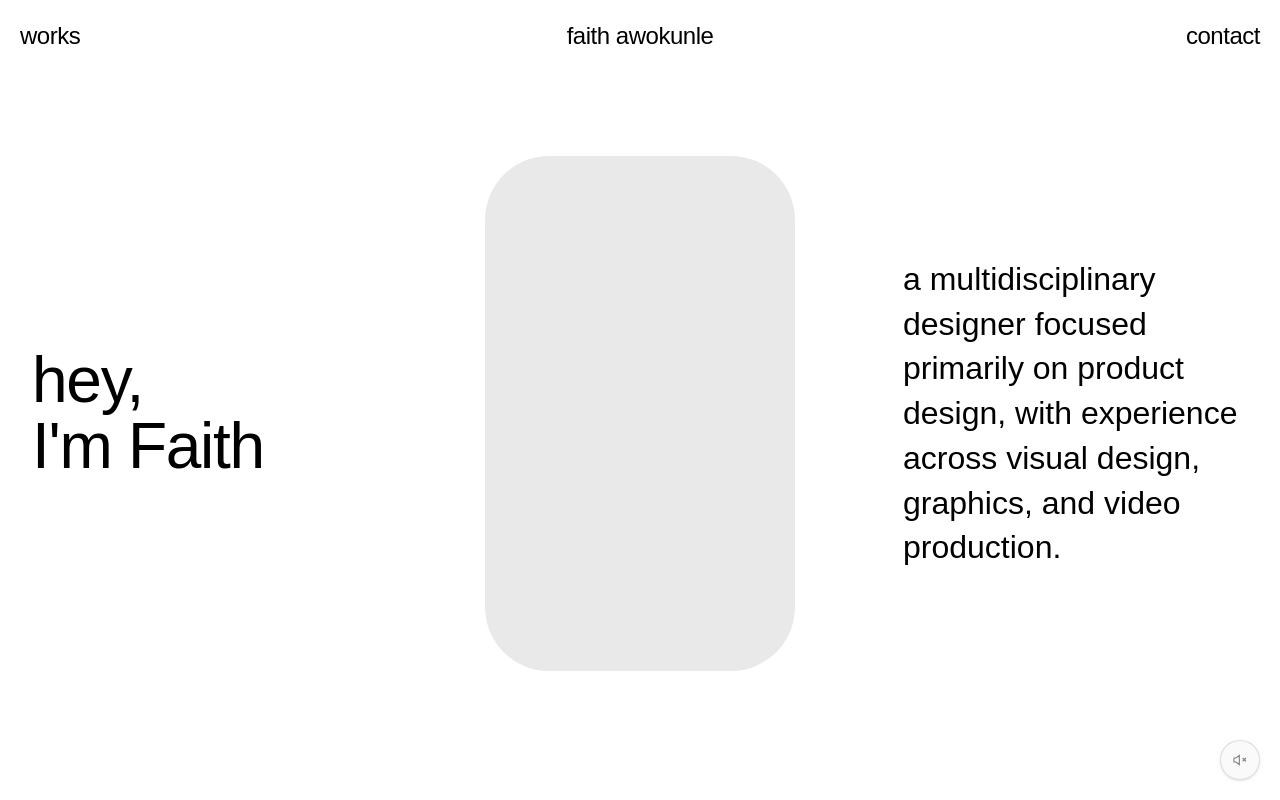
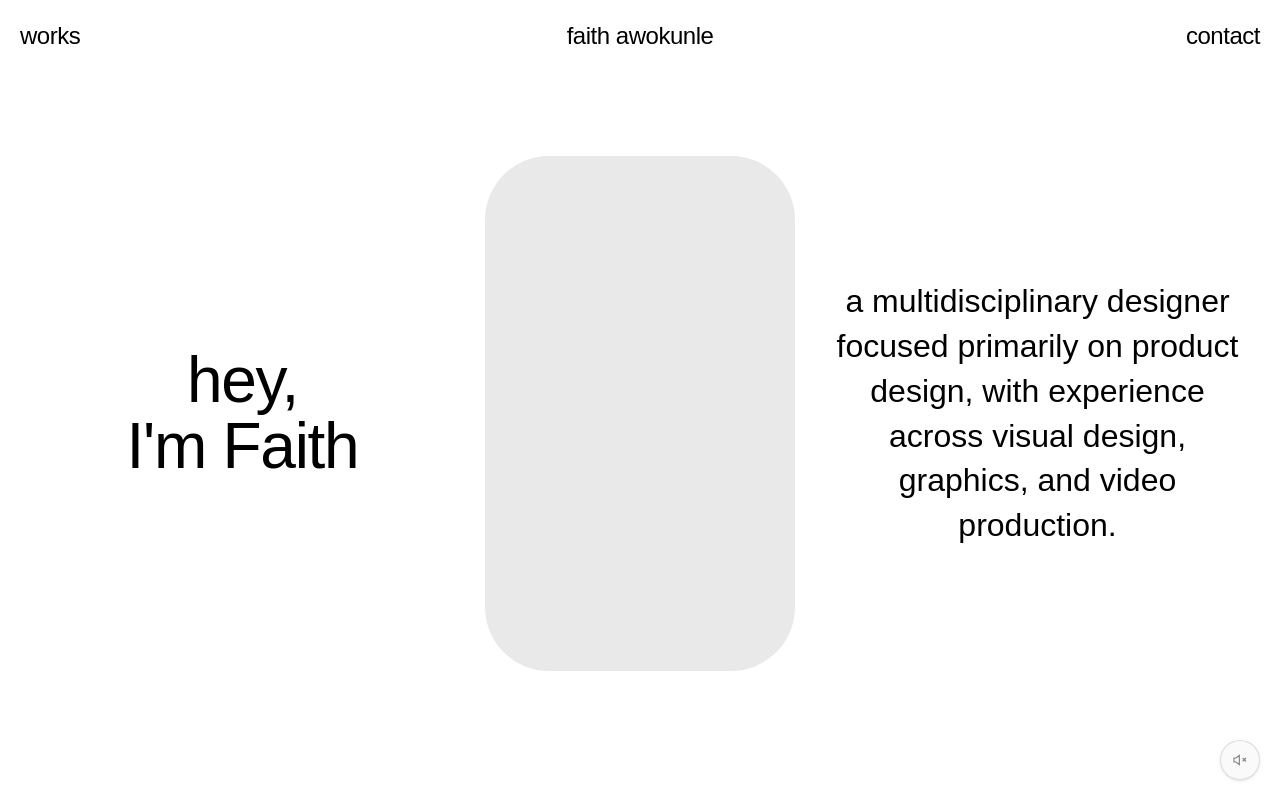
Before and after one commit to Faithorfaith/portfolio, a Next.js app: page / in a window 1280 px wide. Shown: the top 800 px of the page. Built offline with nearby package versions, Linux system fonts and the light colour scheme; no server answers; the database is empty.

Commit message:
Center hero layout and improve game wins

```diff
--- a/app/globals.css
+++ b/app/globals.css
@@ -1082,9 +1082,9 @@ a:focus-visible, button:focus-visible, select:focus-visible, input:focus-visible
 .home-nav-compact .new-home-nav { grid-template-columns: repeat(3, auto); justify-content: center; gap: 48px; transform: none; font-size: 16px; }
 .home-nav-compact .new-home-nav a:last-child { justify-self: center; }
 .new-home-nav a:last-child { justify-self: end; }
-.new-hero-grid { display: grid; grid-template-columns: 1fr 310px 1fr; gap: 108px; align-items: center; margin-top: 124px; }
-.new-hero-grid h1 { align-self: center; font-size: 64px; line-height: 1.02; text-align: left; }
-.new-hero-grid > p { max-width: 430px; justify-self: center; align-self: center; font-family: var(--home-rounded), Arial, sans-serif; font-size: 32px; line-height: 1.4; text-align: left; text-transform: lowercase; }
+.new-hero-grid { display: grid; grid-template-columns: 1fr 310px 1fr; gap: 32px; align-items: center; margin: 124px auto 0; }
+.new-hero-grid h1 { align-self: center; font-size: 64px; line-height: 1.02; text-align: center; }
+.new-hero-grid > p { max-width: 430px; justify-self: center; align-self: center; font-family: var(--home-rounded), Arial, sans-serif; font-size: 32px; line-height: 1.4; text-align: center; text-transform: lowercase; }
 .new-experience { width: min(824px, calc(100% - 40px)); margin: 180px auto 0; font-family: var(--home-rounded); font-size: 32px; line-height: 1.4; text-align: center; text-transform: lowercase; }
 .new-hero-media { width: 310px; height: 515px; overflow: hidden; border-radius: 64px; background: rgb(0 0 0 / 10%); }
 .new-hero-media video, .new-hero-media img { width: 100%; height: 100%; object-fit: cover; }
@@ -1163,6 +1163,9 @@ a:focus-visible, button:focus-visible, select:focus-visible, input:focus-visible
 .game-dialog header { display: flex; justify-content: space-between; align-items: center; font-size: 12px; color: #676767; }.game-dialog header button { width: 36px; height: 36px; border-radius: 50%; background: #f1f1f1; font-size: 22px; }
 .game-dialog h2 { margin-top: 28px; font-size: 38px; letter-spacing: -.04em; text-transform: lowercase; }.game-panel { margin-top: 22px; padding: 22px; border: 1px solid #dededb; border-radius: 22px; background: #fff; }.game-panel > p { margin: 0; font-size: 15px; line-height: 1.45; color: #676767; }.game-score { display: block; margin-top: 10px; font-size: 13px; letter-spacing: .03em; }
 .game-action { display: block; margin: 22px auto 0; padding: 10px 16px; border: 1px solid #d6d6d2; border-radius: 999px; background: #171717; color: #fff; font-size: 12px; transition: background .2s ease, color .2s ease; }.game-action:hover { background: #fff; color: #171717; }
+.game-win-celebration { display: flex; align-items: center; justify-content: center; gap: 12px; margin: -4px 0 14px; color: #171717; font-size: 15px; font-weight: 700; letter-spacing: .02em; animation: game-win-pop .45s cubic-bezier(.2,.8,.2,1) both; }.game-win-celebration span { color: #d49a32; font-size: 20px; animation: game-win-spark 1s ease-in-out infinite alternate; }.game-panel.is-win { border-color: #d9b66a; box-shadow: 0 12px 30px rgb(211 163 65 / 13%); }
+@keyframes game-win-pop { from { opacity: 0; transform: translateY(8px) scale(.96); } to { opacity: 1; transform: translateY(0) scale(1); } }
+@keyframes game-win-spark { from { transform: scale(.8) rotate(-10deg); opacity: .55; } to { transform: scale(1.15) rotate(10deg); opacity: 1; } }
 .tic-grid { width: min(330px, 100%); margin: 24px auto 0; display: grid; grid-template-columns: repeat(3, 1fr); gap: 8px; }.tic-grid button { aspect-ratio: 1; border: 1px solid #e1e1df; border-radius: 16px; background: #f3f3f0; font-family: var(--home-rounded); font-size: 38px; transition: background .2s ease, transform .2s ease; }.tic-grid button:hover { background: #e4e4df; transform: scale(.96); }
 .rps-row { display: grid; grid-template-columns: repeat(3, 1fr); gap: 8px; margin-top: 24px; }.rps-row button { min-height: 76px; border: 1px solid #ddd; border-radius: 16px; background: #f3f3f0; font-size: 13px; transition: color .2s ease, background .2s ease, transform .2s ease; }.rps-row button:hover { color: #fff; background: #171717; transform: translateY(-3px); }
 .memory-grid { display: grid; grid-template-columns: repeat(4, 1fr); gap: 8px; margin-top: 24px; }.memory-grid button { aspect-ratio: 1; border: 1px solid #ddd; border-radius: 14px; background: #202020; color: #fff; font-size: 28px; transition: background .2s ease, transform .2s ease; }.memory-grid button:hover { background: #444; transform: rotate(2deg); }
@@ -1171,7 +1174,7 @@ a:focus-visible, button:focus-visible, select:focus-visible, input:focus-visible
   .home-nav-compact .new-home-nav { gap: 20px; }
   .new-hero { min-height: auto; padding: 24px 20px 100px; }
   .new-home-nav { font-size: 16px; }
-  .new-hero-grid { grid-template-columns: 1fr; gap: 38px; margin-top: 90px; }
+  .new-hero-grid { grid-template-columns: 1fr; gap: 32px; margin-top: 90px; }
   .new-hero-grid h1 { font-size: 48px; }.new-hero-grid > p { font-size: 24px; }.new-hero-media { width: min(310px, 75vw); height: min(515px, 125vw); justify-self: center; border-radius: 48px; }
   .new-experience { margin-top: 100px; font-size: 25px; }
   .new-featured { min-height: auto; grid-template-columns: 1fr; padding: 80px 20px 110px; }.new-featured-copy { position: static; }.new-featured-copy p { font-size: 20px; }
--- a/components/portfolio/homepage-game-train.tsx
+++ b/components/portfolio/homepage-game-train.tsx
@@ -1,6 +1,7 @@
 'use client'
 
 import { useEffect, useMemo, useRef, useState } from 'react'
+import type React from 'react'
 
 type GameId = 'tic' | 'rps' | 'memory' | 'connect'
 type GameDefinition = { id: GameId; title: string; short: string }
@@ -11,6 +12,10 @@ const games: GameDefinition[] = [
   { id: 'memory', title: 'Memory Match', short: 'Find every pair' },
   { id: 'connect', title: 'Connect Four', short: 'Outthink the conductor' },
 ]
+
+function WinCelebration({ children }: { children: React.ReactNode }) {
+  return <div className="game-win-celebration" role="status"><span aria-hidden="true">✦</span>{children}<span aria-hidden="true">✦</span></div>
+}
 
 const winner = (board: string[]) => {
   const lines = [[0,1,2],[3,4,5],[6,7,8],[0,3,6],[1,4,7],[2,5,8],[0,4,8],[2,4,6]]
@@ -44,7 +49,7 @@ function TicTacToe() {
     }
     setBoard(next)
   }
-  return <div className="game-panel"><p>{result === 'X' ? 'You won.' : result === 'O' ? 'I won this round.' : result === 'draw' ? 'A draw.' : 'You are X. Make your move.'}</p><div className="tic-grid">{board.map((cell, i) => <button key={i} onClick={() => play(i)} aria-label={`Square ${i + 1}${cell ? `: ${cell}` : ''}`}>{cell}</button>)}</div><button className="game-action" onClick={() => setBoard(Array(9).fill(''))}>Replay</button></div>
+  return <div className={`game-panel ${result === 'X' ? 'is-win' : ''}`}>{result === 'X' && <WinCelebration>You won!</WinCelebration>}<p>{result === 'X' ? 'You won.' : result === 'O' ? 'I won this round.' : result === 'draw' ? 'A draw.' : 'You are X. Make your move.'}</p><div className="tic-grid">{board.map((cell, i) => <button key={i} onClick={() => play(i)} aria-label={`Square ${i + 1}${cell ? `: ${cell}` : ''}`}>{cell}</button>)}</div><button className="game-action" onClick={() => setBoard(Array(9).fill(''))}>Replay</button></div>
 }
 
 function RockPaperScissors() {
@@ -58,7 +63,8 @@ function RockPaperScissors() {
     setMessage(`You: ${choice}. Me: ${computer}. ${draw ? 'Draw.' : win ? 'You win.' : 'I win.'}`)
     if (!draw) setScore(([you, me]) => win ? [you + 1, me] : [you, me + 1])
   }
-  return <div className="game-panel"><p>{message}</p><strong className="game-score">You {score[0]} · {score[1]} Faith</strong><div className="rps-row">{choices.map(choice => <button key={choice} onClick={() => play(choice)}>{choice}</button>)}</div><button className="game-action" onClick={() => { setScore([0,0]); setMessage('Choose your move.') }}>Reset score</button></div>
+  const won = message.includes('You win.')
+  return <div className={`game-panel ${won ? 'is-win' : ''}`}>{won && <WinCelebration>round won!</WinCelebration>}<p>{message}</p><strong className="game-score">You {score[0]} · {score[1]} Faith</strong><div className="rps-row">{choices.map(choice => <button key={choice} onClick={() => play(choice)}>{choice}</button>)}</div><button className="game-action" onClick={() => { setScore([0,0]); setMessage('Choose your move.') }}>Reset score</button></div>
 }
 
 const memorySymbols = ['●','▲','■','◆','✦','✿']
@@ -77,7 +83,8 @@ function MemoryMatch() {
     }
   }
   const reset = () => { setCards(shuffledCards()); setOpen([]); setMatched([]) }
-  return <div className="game-panel"><p>{matched.length === cards.length ? 'Every pair found. Nicely done.' : `${matched.length / 2} of ${memorySymbols.length} pairs found.`}</p><div className="memory-grid">{cards.map(card => <button key={card.id} onClick={() => choose(card.id)} aria-label={open.includes(card.id) || matched.includes(card.id) ? card.symbol : 'Hidden card'}>{open.includes(card.id) || matched.includes(card.id) ? card.symbol : ''}</button>)}</div><button className="game-action" onClick={reset}>Replay</button></div>
+  const won = matched.length === cards.length
+  return <div className={`game-panel ${won ? 'is-win' : ''}`}>{won && <WinCelebration>all pairs found!</WinCelebration>}<p>{won ? 'Every pair found. Nicely done.' : `${matched.length / 2} of ${memorySymbols.length} pairs found.`}</p><div className="memory-grid">{cards.map(card => <button key={card.id} onClick={() => choose(card.id)} aria-label={open.includes(card.id) || matched.includes(card.id) ? card.symbol : 'Hidden card'}>{open.includes(card.id) || matched.includes(card.id) ? card.symbol : ''}</button>)}</div><button className="game-action" onClick={reset}>Replay</button></div>
 }
 
 type Disc = 0 | 1 | 2
@@ -109,7 +116,8 @@ function ConnectFour() {
     setBoard(computerBoard)
     setStatus(connectWin(computerBoard, 2) ? 'I connected four.' : computerBoard.every(Boolean) ? 'The board is full.' : 'Your turn.')
   }
-  return <div className="game-panel"><p>{status}</p><div className="connect-columns">{[0,1,2,3,4,5,6].map(column => <button key={column} onClick={() => play(column)} aria-label={`Drop in column ${column + 1}`}>↓</button>)}</div><div className="connect-grid">{board.map((cell, i) => <span key={i} className={cell === 1 ? 'is-player' : cell === 2 ? 'is-computer' : ''} />)}</div><button className="game-action" onClick={() => { setBoard(Array(42).fill(0)); setStatus('Choose a column. You play black.') }}>Replay</button></div>
+  const won = status === 'You connected four.'
+  return <div className={`game-panel ${won ? 'is-win' : ''}`}>{won && <WinCelebration>connected four!</WinCelebration>}<p>{status}</p><div className="connect-columns">{[0,1,2,3,4,5,6].map(column => <button key={column} onClick={() => play(column)} aria-label={`Drop in column ${column + 1}`}>↓</button>)}</div><div className="connect-grid">{board.map((cell, i) => <span key={i} className={cell === 1 ? 'is-player' : cell === 2 ? 'is-computer' : ''} />)}</div><button className="game-action" onClick={() => { setBoard(Array(42).fill(0)); setStatus('Choose a column. You play black.') }}>Replay</button></div>
 }
 
 function Game({ id }: { id: GameId }) {
```
